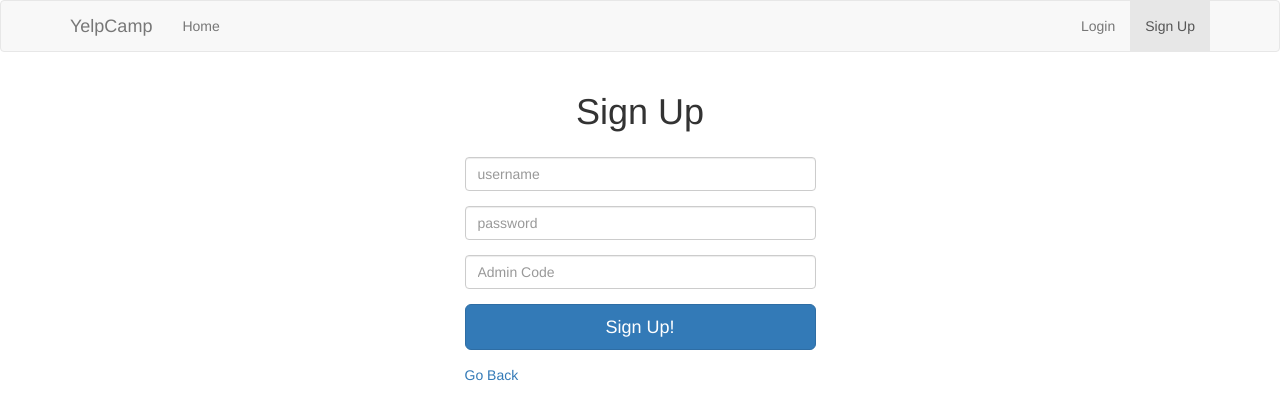
After one commit to jiangng/webdev-yelpcamp, a Node server app: page /register_admin in a window 1280 px wide. The commit adds this page. Shown: the top 420 px of the page. Run offline with Node 20, Linux system fonts and the light colour scheme; some libraries are stand-ins or nearby versions.

Commit message:
Add Admin Role

```diff
--- a/middleware/index.js
+++ b/middleware/index.js
@@ -13,7 +13,7 @@ middlewareObj.checkCampgroundOwnership = function(req, res, next) {
 			} else {
 				//does the user own the campground
 				//Note: Cannot use === to compare as they are not the same objects!
-				if (foundCampground.author.id.equals(req.user._id)) {
+				if (foundCampground.author.id.equals(req.user._id) || req.user.isAdmin) {
 					next();
 				} else {
 					req.flash("error", "You don't have permission to do that.");
@@ -37,7 +37,7 @@ middlewareObj.checkCommentOwnership = function(req, res, next) {
 			} else {
 				//does the user own the campground
 				//Note: Cannot use === to compare as they are not the same objects!
-				if (foundComment.author.id.equals(req.user._id)) {
+				if (foundComment.author.id.equals(req.user._id) || req.user.isAdmin) {
 					next();
 				} else {
 					req.flash("error", "You don't have permission to do that.");
--- a/models/user.js
+++ b/models/user.js
@@ -4,7 +4,11 @@ var passportLocalMongoose = require("passport-local-mongoose");
 
 var UserSchema = new mongoose.Schema({
 	username: String,
-	password: String
+	password: String,
+	isAdmin: {
+		type: Boolean,
+		default: false
+	}
 });
 
 //Give functionalities like User.register() to User model
--- a/package.json
+++ b/package.json
@@ -16,6 +16,7 @@
     "ejs": "^2.6.2",
     "express": "^4.17.1",
     "express-session": "^1.16.2",
+    "locus": "^2.0.1",
     "method-override": "^3.0.0",
     "moment": "^2.24.0",
     "mongoose": "^5.6.7",
--- a/routes/campgrounds.js
+++ b/routes/campgrounds.js
@@ -122,6 +122,7 @@ router.delete("/:id", middleware.checkCampgroundOwnership, function(req, res) {
 		} else {
 			//campground is a query object, which has deleteOne() method
 			campground.deleteOne();
+			req.flash("error","Site Deleted!");
 		}
 		res.redirect("/campgrounds");
 	})
--- a/routes/index.js
+++ b/routes/index.js
@@ -18,9 +18,17 @@ router.get("/register", function(req, res) {
 	res.render("register", {page: "register"});
 });
 
+//show register admin form
+router.get("/register_admin", function(req, res) {
+	res.render("register_admin", {page: "register"});
+});
+
 //handle sign up logic
 router.post("/register", function(req, res) {
 	var newUser = new User({username: req.body.username});
+	if (req.body.adminCode === "secretCode123") {
+		newUser.isAdmin = true;
+	}
 	User.register(newUser, req.body.password, function(err, user) {
 		if (err) {
 			req.flash("error", err.message);
--- a/views/campgrounds/edit.ejs
+++ b/views/campgrounds/edit.ejs
@@ -26,7 +26,7 @@
 			</div>
 
 		</form>
-		<a href="/campgrounds">Go Back</a>
+		<a href="/campgrounds/<%= campground._id %>">Go Back</a>
 	</div>
 
 
--- a/views/campgrounds/index.ejs
+++ b/views/campgrounds/index.ejs
@@ -1,4 +1,5 @@
 <% include ../partials/header %>
+
 <header class="jumbotron">
 	<div class="container">
 		<h1>Welcome to YelpCamp!</h1>
--- a/views/comments/edit.ejs
+++ b/views/comments/edit.ejs
@@ -13,7 +13,7 @@
 			</div>
 
 		</form>
-		<a href="/campgrounds">Go Back</a>
+		<a href="/campgrounds/<%= campground_id %>">Go Back</a>
 	</div>
 
 
--- /dev/null
+++ b/views/register_admin.ejs
@@ -0,0 +1,24 @@
+<% include ./partials/header %>
+
+<div class="row">
+    <h1 style="text-align: center">Sign Up</h1>
+    <div style="width: 30%; margin: 25px auto;">
+        <form action="/register" method="post">
+            <div class="form-group">
+                <input class="form-control" type="text" name="username" placeholder="username">
+            </div>
+            <div class="form-group">
+                <input class="form-control" type="password" name="password" placeholder="password">
+            </div>
+			<div class="form-group">
+                <input class="form-control" type="text" name="adminCode" placeholder="Admin Code">
+            </div>
+            <div class="form-group">
+                <button class="btn btn-lg btn-primary btn-block">Sign Up!</button>
+            </div>
+        </form>
+        <a href="/campgrounds">Go Back</a>
+    </div>
+</div>
+
+<% include ./partials/footer %>
```
Also changed, not shown: views/campgrounds/show.ejs (+7 -4 lines), 1 other file.
